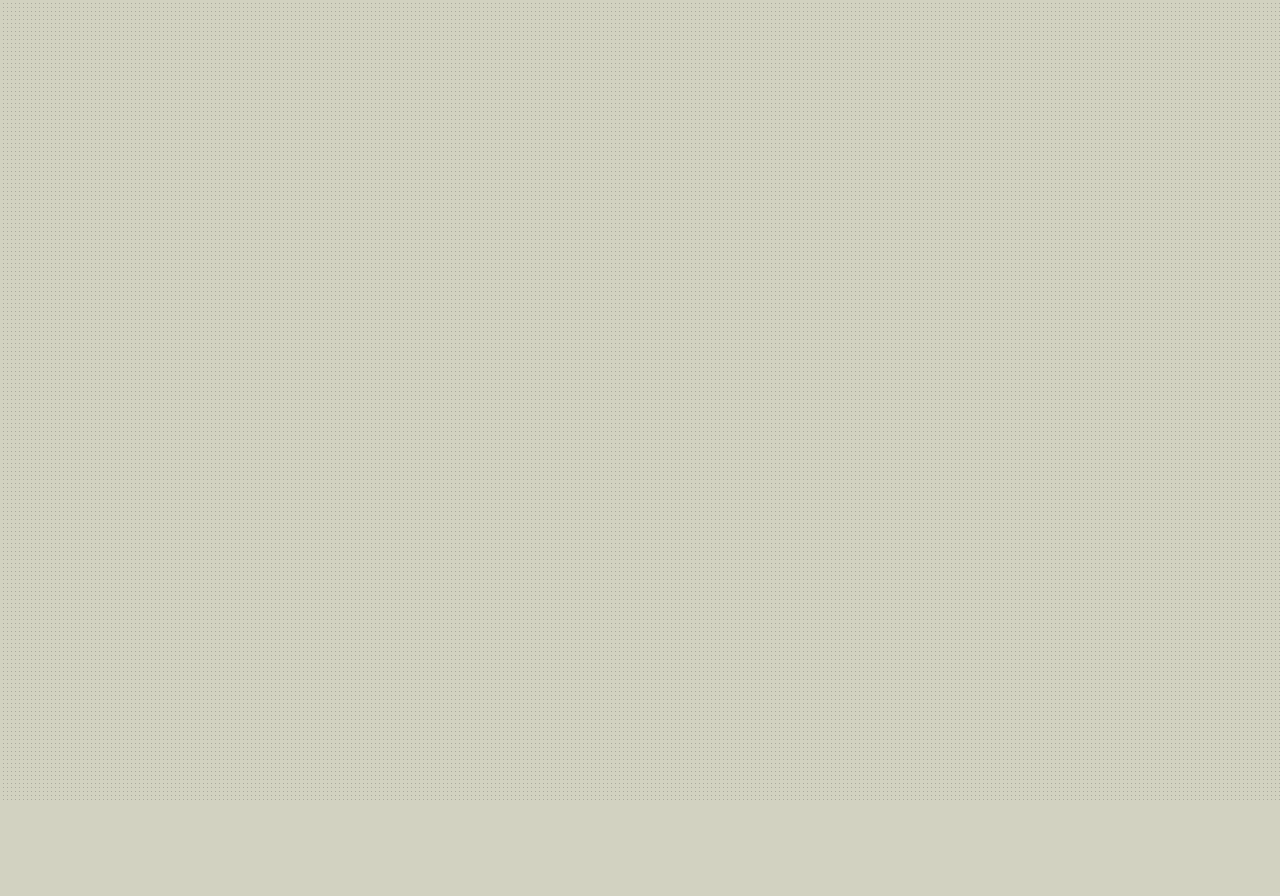
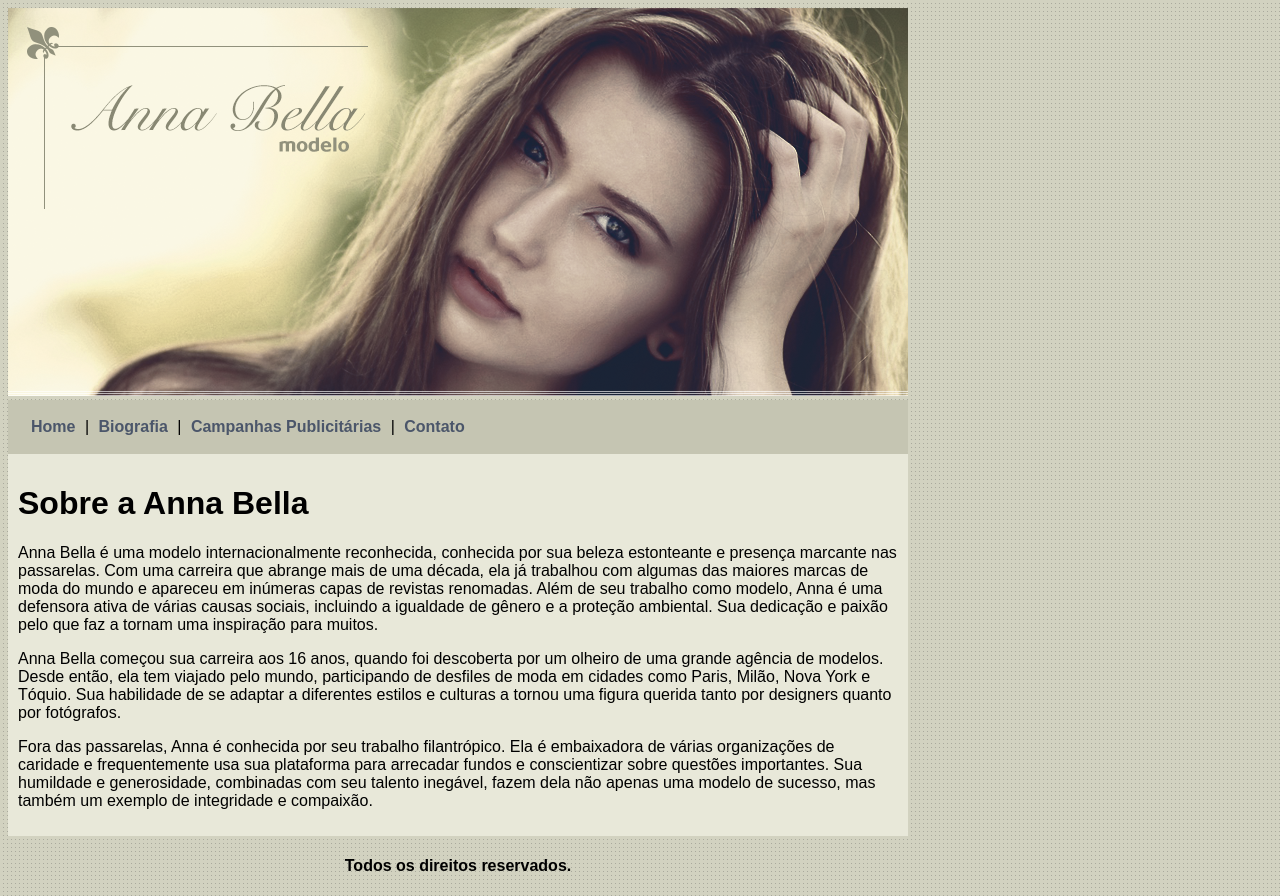
Before and after one commit to leopestille/learning-web-dev, a plain HTML site: page css/projeto-anna-bella/index.html in a window 1280 px wide. Before the commit the page ends 800 px from the top, so only its background shows below. Drawn offline with Linux system fonts and the light colour scheme.

Commit message:
Adicionar estrutura principal e conteúdo em index.html; atualizar estilos em style.css

```diff
--- a/css/projeto-anna-bella/index.html
+++ b/css/projeto-anna-bella/index.html
@@ -7,6 +7,26 @@
     </head>
 
     <body>
+        <main id="principal">
+            <img src="images/capa.png" alt="Foto da Modelo Anna Bella">
 
+            <div id="menu">
+                <a href="index.html">Home</a> |
+                <a href="biografia.html">Biografia</a> |
+                <a href="campanhas-publicitarias.html">Campanhas Publicitárias</a> |
+                <a href="contato.html">Contato</a>
+            </div>
+
+            <div id="conteudo">
+                <h1>Sobre a Anna Bella</h1>
+                <p>Anna Bella é uma modelo internacionalmente reconhecida, conhecida por sua beleza estonteante e presença marcante nas passarelas. Com uma carreira que abrange mais de uma década, ela já trabalhou com algumas das maiores marcas de moda do mundo e apareceu em inúmeras capas de revistas renomadas. Além de seu trabalho como modelo, Anna é uma defensora ativa de várias causas sociais, incluindo a igualdade de gênero e a proteção ambiental. Sua dedicação e paixão pelo que faz a tornam uma inspiração para muitos.</p>
+                <p>Anna Bella começou sua carreira aos 16 anos, quando foi descoberta por um olheiro de uma grande agência de modelos. Desde então, ela tem viajado pelo mundo, participando de desfiles de moda em cidades como Paris, Milão, Nova York e Tóquio. Sua habilidade de se adaptar a diferentes estilos e culturas a tornou uma figura querida tanto por designers quanto por fotógrafos.</p>
+                <p>Fora das passarelas, Anna é conhecida por seu trabalho filantrópico. Ela é embaixadora de várias organizações de caridade e frequentemente usa sua plataforma para arrecadar fundos e conscientizar sobre questões importantes. Sua humildade e generosidade, combinadas com seu talento inegável, fazem dela não apenas uma modelo de sucesso, mas também um exemplo de integridade e compaixão.</p>
+            </div>
+
+            <footer class="centralizar">
+                <h4>Todos os direitos reservados.</h4>
+            </footer>
+        </main>
     </body>
 </html>
--- a/css/projeto-anna-bella/style.css
+++ b/css/projeto-anna-bella/style.css
@@ -1,4 +1,29 @@
 body {
-    background: #d2d2c1 url('images/fundo.png');
+    background: rgb(210, 210, 193) url('images/fundo.png');
     font: 16px Arial, Helvetica, sans-serif;
 }
+
+#principal {
+    width: 900px;
+}
+
+#menu {
+    background: rgb(197, 197, 178);
+    padding: 18px;
+}
+
+#conteudo {
+    background: rgb(232, 232, 217);
+    padding: 10px;
+}
+
+#menu a {
+    color: rgb(75, 86, 106);
+    text-decoration: none;
+    font-weight: bold;
+    padding: 5px;
+}
+
+.centralizar {
+    text-align: center;
+}
```
